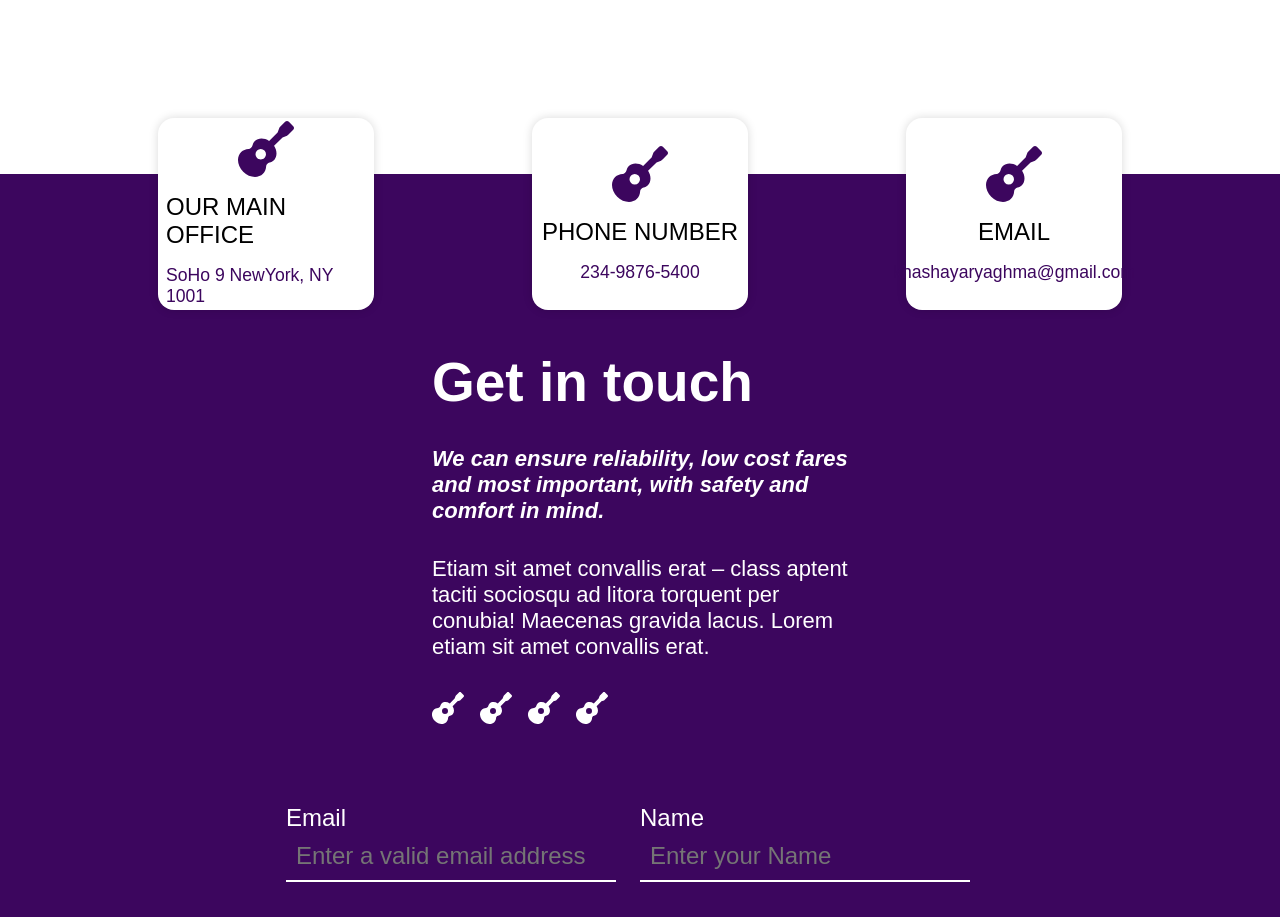
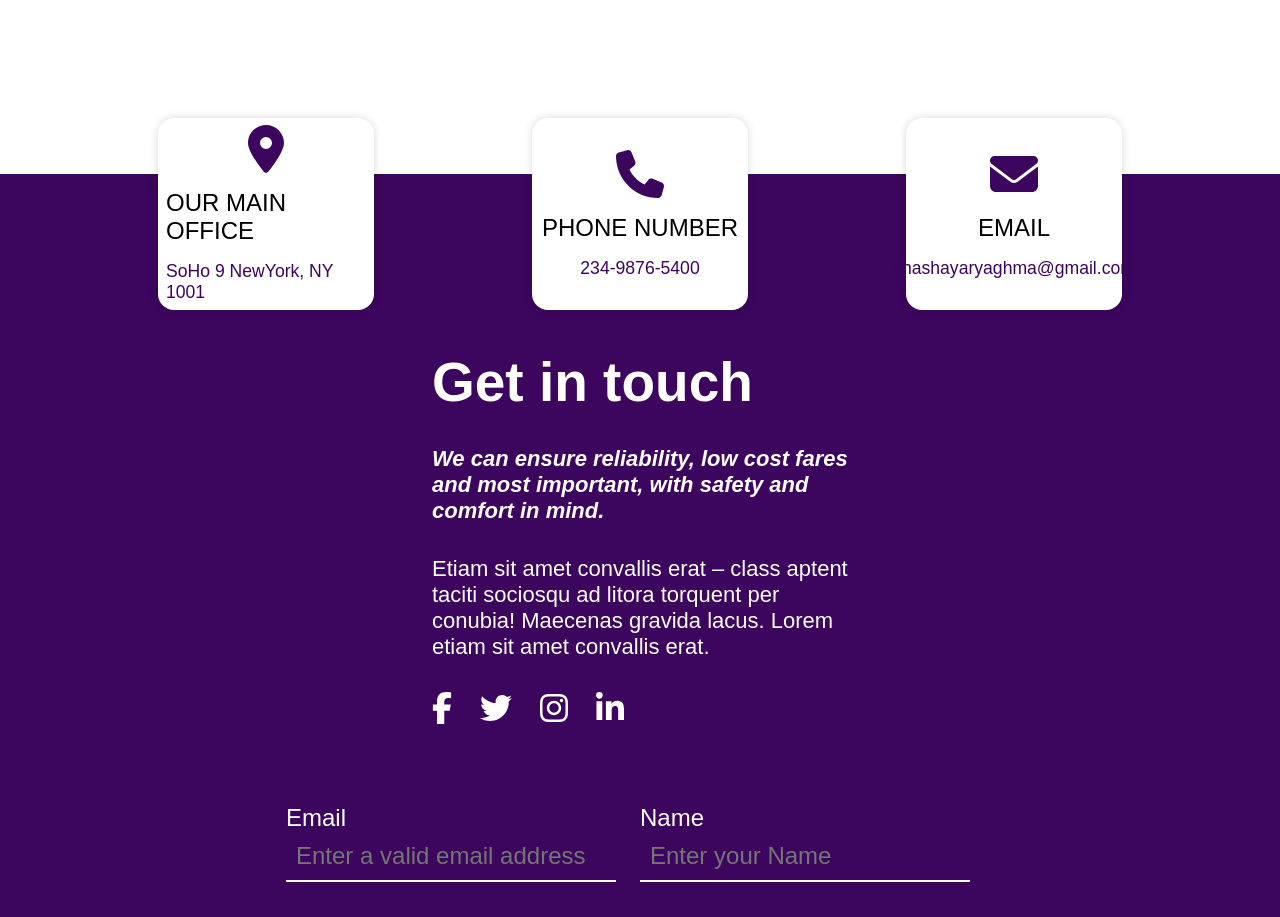
Before and after one commit to khashayaryaghma/WebSoftwareDevelopers, a React (Create React App) app in the folder client/: page / in a window 1280 px wide. Shown: the part 4668-5585 px from the top of the page. Built offline with nearby package versions, Linux system fonts and the light colour scheme.

Commit message:
change icon

```diff
--- a/client/src/components/Footer/Footer.js
+++ b/client/src/components/Footer/Footer.js
@@ -1,6 +1,7 @@
 import { StyledArticle, StyledContactUs, StyledDiv, StyledFooter, StyledForm, StyledH3, StyledIconContainer, StyledPara, StyledTextArea } from "./Footer.style"
 import { FontAwesomeIcon } from "@fortawesome/react-fontawesome";
-import { faGuitar } from "@fortawesome/free-solid-svg-icons";
+import { faLocationDot, faPhone, faEnvelope } from "@fortawesome/free-solid-svg-icons";
+import { faFacebookF, faTwitter, faInstagram, faLinkedinIn } from "@fortawesome/free-brands-svg-icons";
 import Input from "../Input/Input";
 import Button from "../Button/Button";
 
@@ -9,17 +10,17 @@ function Footer({ bgColor }) {
         <StyledFooter bgColor={bgColor}>
             <StyledContactUs>
                 <div>
-                    <FontAwesomeIcon icon={faGuitar} />
+                    <FontAwesomeIcon icon={faLocationDot} />
                     <StyledH3>OUR MAIN OFFICE</StyledH3>
                     <StyledPara>SoHo 9 NewYork, NY 1001</StyledPara>
                 </div>
                 <div>
-                    <FontAwesomeIcon icon={faGuitar} />
+                    <FontAwesomeIcon icon={faPhone} />
                     <StyledH3>PHONE NUMBER</StyledH3>
                     <StyledPara>234-9876-5400</StyledPara>
                 </div>
                 <div>
-                    <FontAwesomeIcon icon={faGuitar} />
+                    <FontAwesomeIcon icon={faEnvelope} />
                     <StyledH3>EMAIL</StyledH3>
                     <StyledPara><a href="mailto:khashayaryaghma@gmail.com" style={{ color: "#3C065E" }}>khashayaryaghma@gmail.com</a></StyledPara>
                 </div>
@@ -31,10 +32,10 @@ function Footer({ bgColor }) {
                 <p className="para"><strong><em>We can ensure reliability, low cost fares and most important, with safety and comfort in mind.</em></strong></p>
                 <p className="para">Etiam sit amet convallis erat – class aptent taciti sociosqu ad litora torquent per conubia! Maecenas gravida lacus. Lorem etiam sit amet convallis erat.</p>
                 <StyledIconContainer>
-                    <FontAwesomeIcon icon={faGuitar} />
-                    <FontAwesomeIcon icon={faGuitar} />
-                    <FontAwesomeIcon icon={faGuitar} />
-                    <FontAwesomeIcon icon={faGuitar} />
+                    <FontAwesomeIcon icon={faFacebookF} />
+                    <FontAwesomeIcon icon={faTwitter} />
+                    <FontAwesomeIcon icon={faInstagram} />
+                    <FontAwesomeIcon icon={faLinkedinIn} />
                 </StyledIconContainer>
             </StyledArticle>
             <StyledForm>
--- a/client/src/components/Footer/Footer.style.js
+++ b/client/src/components/Footer/Footer.style.js
@@ -27,7 +27,7 @@ export const StyledIconContainer = styled.div`
     display: flex;
     font-size: 2rem;
     & > * {
-    margin-right: 1rem;
+    margin-right: 1.75rem;
   }
 `
 
@@ -51,7 +51,7 @@ export const StyledContactUs = styled.div`
     flex-direction: column;
     justify-content: center;
     align-items: center;
-    font-size: 7vmin;
+    font-size: 6vmin;
     color: #3C065E;
     & > * {
       margin: 1vmin;
```
